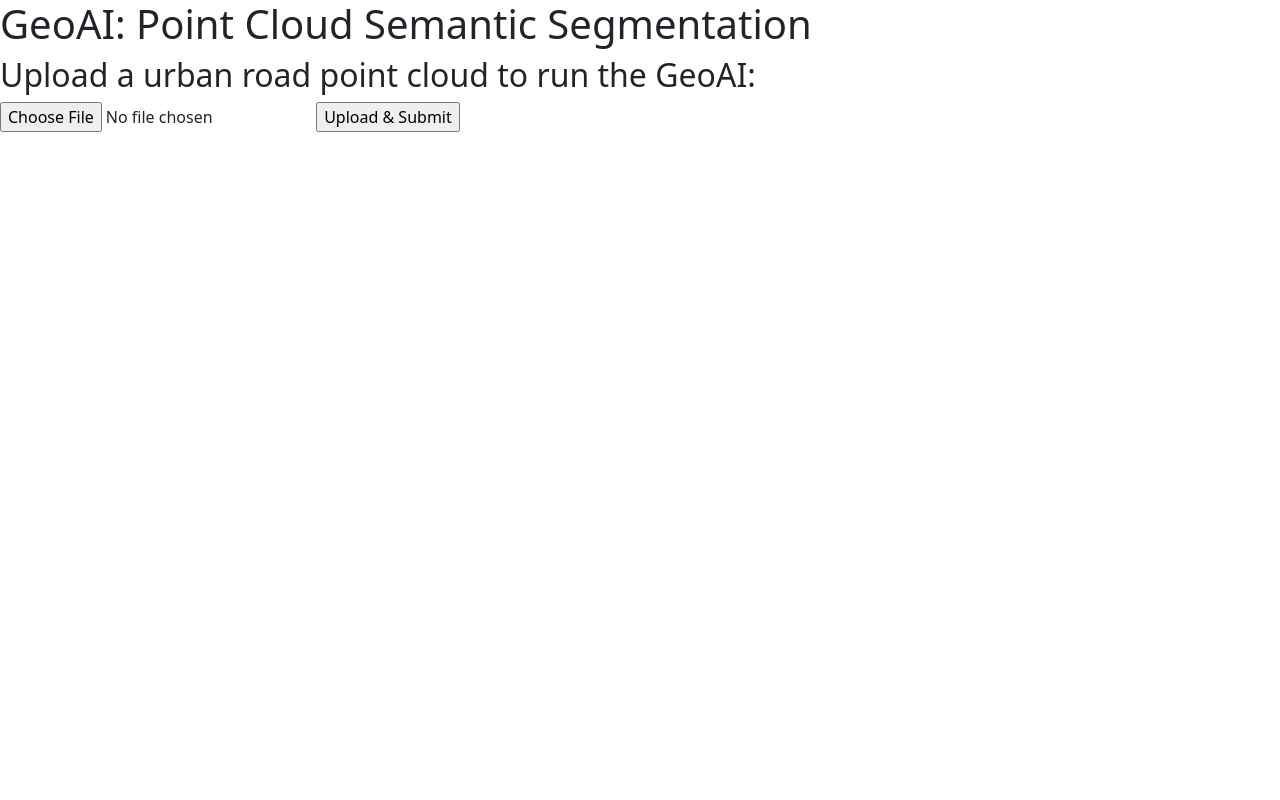
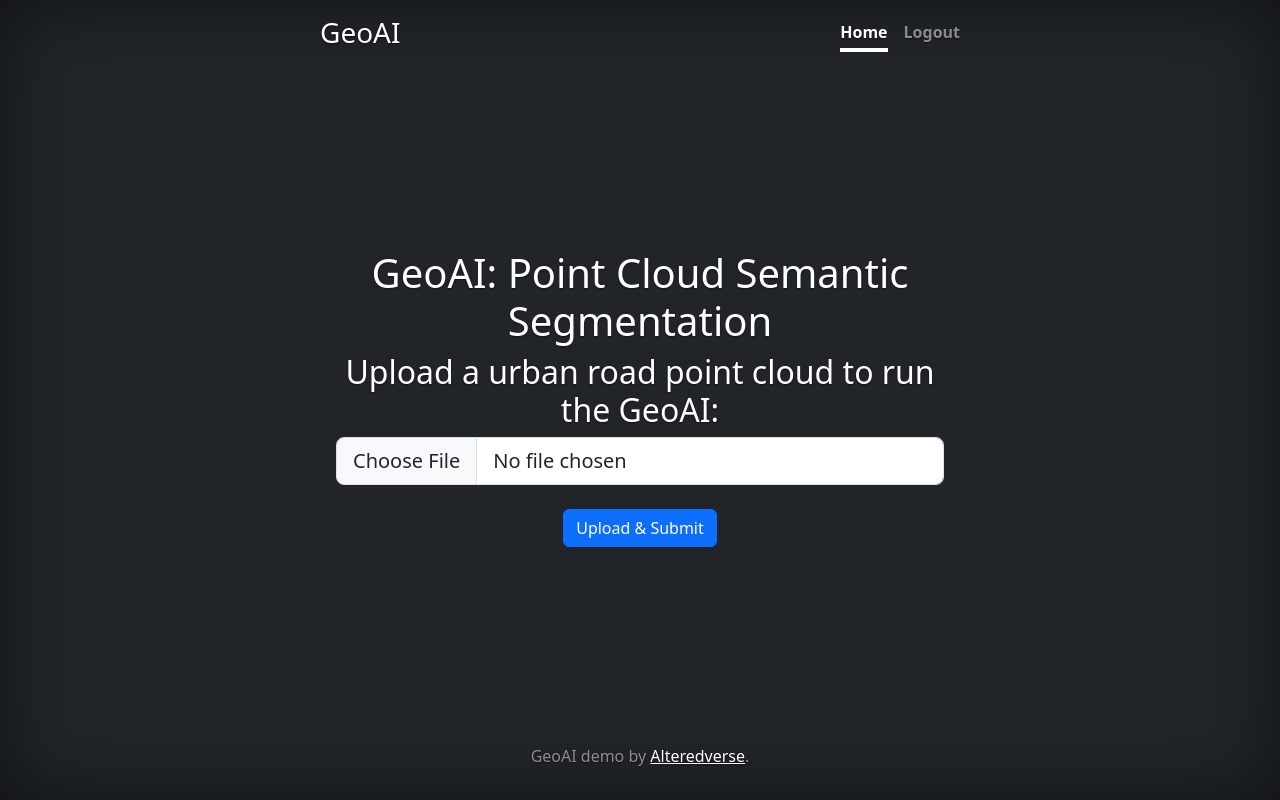
Before and after one commit to StevenZhangzhexu/GeoAI, a Flask app: template src/templates/file_upload_form.html in a window 1280 px wide. Run offline with Flask 3, Linux system fonts and the light colour scheme; the template is opened without the code that fills it, so the values that code supplies are empty; some libraries are stand-ins or nearby versions.

Commit message:
demo page designs.

```diff
--- a/requirements.txt
+++ b/requirements.txt
@@ -37,4 +37,4 @@ alphashape
 shapely
 
 pyinstaller
-py2exe
+#py2exe
--- a/src/UNext/vis_pred.py
+++ b/src/UNext/vis_pred.py
@@ -89,6 +89,7 @@ def viz_pred_semseg(filename):
     with open(file_path, 'wb') as file:
         pickle.dump(bbox_dict, file)
 
+
 if __name__ == "__main__":
 
     logging.basicConfig(
--- /dev/null
+++ b/src/static/css/cover.css
@@ -0,0 +1,53 @@
+/*
+ * Globals
+ */
+
+
+/* Custom default button */
+.btn-secondary,
+.btn-secondary:hover,
+.btn-secondary:focus {
+  color: #333;
+  text-shadow: none; /* Prevent inheritance from `body` */
+}
+
+
+/*
+ * Base structure
+ */
+
+body {
+  text-shadow: 0 .05rem .1rem rgba(0, 0, 0, .5);
+  box-shadow: inset 0 0 5rem rgba(0, 0, 0, .5);
+}
+
+.cover-container {
+  max-width: 42em;
+}
+
+
+/*
+ * Header
+ */
+
+.nav-masthead .nav-link {
+  padding: .25rem 0;
+  font-weight: 700;
+  color: rgba(255, 255, 255, .5);
+  background-color: transparent;
+  border-bottom: .25rem solid transparent;
+}
+
+.nav-masthead .nav-link:hover,
+.nav-masthead .nav-link:focus {
+  border-bottom-color: rgba(255, 255, 255, .25);
+}
+
+.nav-masthead .nav-link + .nav-link {
+  margin-left: 1rem;
+}
+
+.nav-masthead .active {
+  color: #fff;
+  border-bottom-color: #fff;
+}
--- a/src/templates/file_upload_form.html
+++ b/src/templates/file_upload_form.html
@@ -1,19 +1,72 @@
-<html>
-<head>
-    <!-- Required meta tags -->
+
+<!doctype html>
+<html lang="en" class="h-100">
+  <head>
     <meta charset="utf-8">
     <meta name="viewport" content="width=device-width, initial-scale=1">
+    <meta name="description" content="">
+    <meta name="author" content="Mark Otto, Jacob Thornton, and Bootstrap contributors">
+    <meta name="generator" content="Hugo 0.84.0">
 
-    <title>run GeoAI</title>
-    <link href="/static/css/bootstrap.min.css" rel="stylesheet">
-    <script src="/static/js/bootstrap.bundle.min.js"></script>
-</head>
-<body>
+    <!-- Bootstrap core CSS -->
+    <title>Run | GeoAI</title>
+    <link href="../static/css/bootstrap.min.css" rel="stylesheet">
+    <script src="../static/js/bootstrap.bundle.min.js"></script>
+
+    <style>
+      .bd-placeholder-img {
+        font-size: 1.125rem;
+        text-anchor: middle;
+        -webkit-user-select: none;
+        -moz-user-select: none;
+        user-select: none;
+      }
+
+      @media (min-width: 768px) {
+        .bd-placeholder-img-lg {
+          font-size: 3.5rem;
+        }
+      }
+    </style>
+
+
+    <!-- Custom styles for this template -->
+    <link href="../static/cover.css" rel="stylesheet">
+  </head>
+  <body class="d-flex h-100 text-center text-white bg-dark">
+
+<div class="cover-container d-flex w-100 h-100 p-3 mx-auto flex-column">
+  <header class="mb-auto">
+    <div>
+      <h3 class="float-md-start mb-0">GeoAI</h3>
+      <nav class="nav nav-masthead justify-content-center float-md-end">
+        <a class="nav-link active" aria-current="page" href="/">Home</a>
+        <a class="nav-link" href="/login">Logout</a>
+      </nav>
+    </div>
+  </header>
+
+  <main class="px-3">
     <h1>GeoAI: Point Cloud Semantic Segmentation</h1>
     <h2>Upload a urban road point cloud to run the GeoAI:</h2>
     <form action="/result" method = "post" enctype="multipart/form-data">
-        <input type="file" name="file" />
-        <input type="submit" value="Upload & Submit">
+      <div class="form-row align-items-center">
+        <div class="col-auto">
+          <input class="form-control form-control-lg" id="formFileLg" type="file" name="file" />
+        </div>
+          <br>
+        <div class="col-auto">
+            <input type="submit" class="btn btn-primary" value="Upload & Submit">
+        </div>
+      </div>
     </form>
-</body>
+  </main>
+
+  <footer class="mt-auto text-white-50">
+    <p>GeoAI demo by <a href="https://www.alteredverse.net/" class="text-white">Alteredverse</a>.</p>
+  </footer>
+</div>
+
+
+  </body>
 </html>
```
Also changed, not shown: src/templates/error.html (+56 -10 lines), src/templates/login.html (added, +121 -0 lines), src/templates/success.html (+56 -10 lines), src/static/images/login.webp (added).
